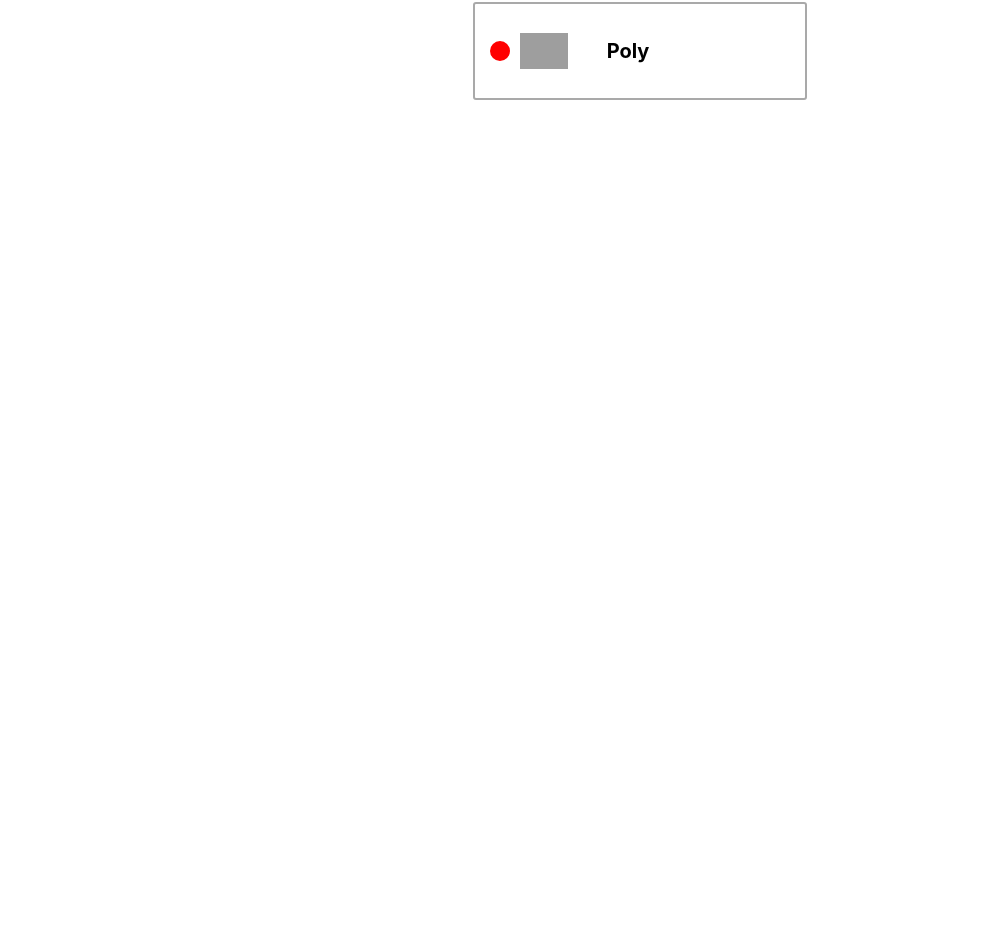
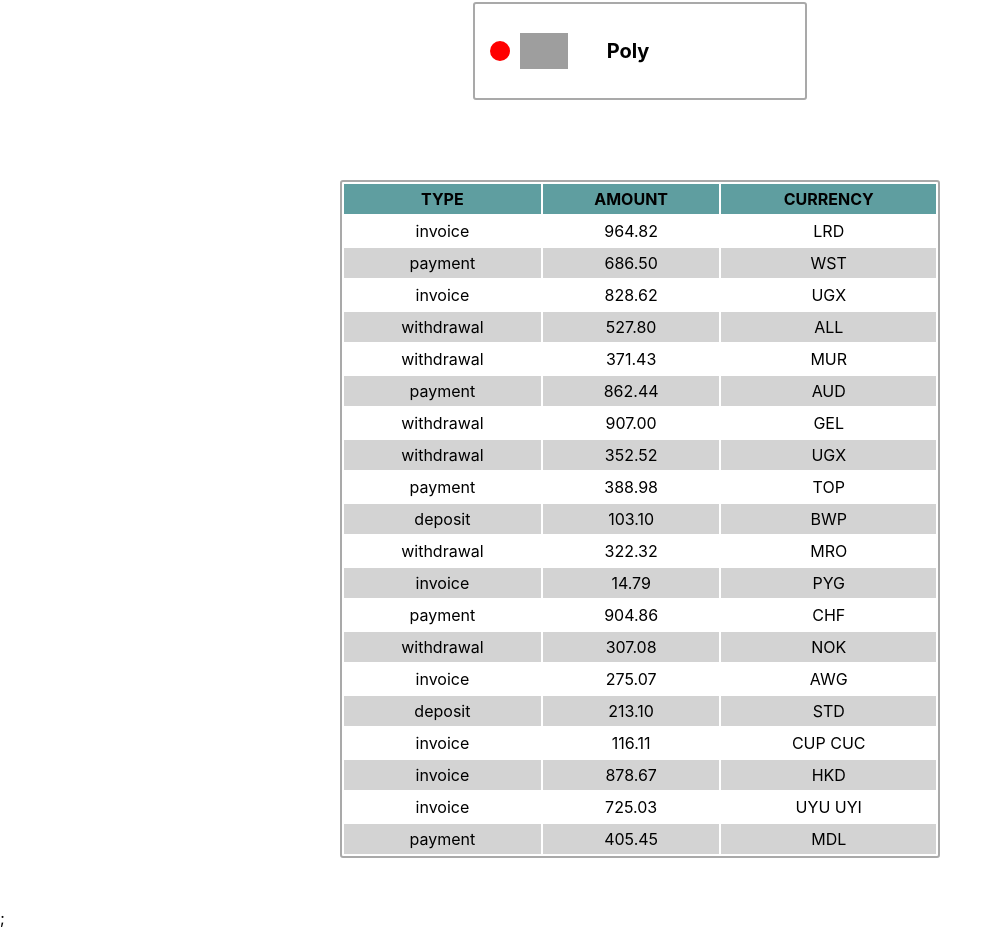
Before and after one commit to HermanMazur/goit-react-hw-01-components, a React (Create React App) app: page / in a window 1280 px wide. Shown: the part 1109-2037 px from the top of the page, without its empty margins (0-1002 px from the left). Before the commit the page ends 1209 px from the top, so only its background shows below. Built offline with nearby package versions, Linux system fonts and the light colour scheme; grey boxes are pictures that could not be loaded.

Commit message:
almost done

```diff
--- a/src/components/App.jsx
+++ b/src/components/App.jsx
@@ -4,7 +4,8 @@
 import statistics from 'data/statistics.json';
 import { FriendList } from './FriendList/FriendList';
 import friends from 'data/friends.json';
-
+import { TransactionHistory } from "./TransactonHistory/TransactionHistory";
+import transactions from "data/transactions.json";
 
 export const App = () => {
     return (
@@ -18,7 +19,7 @@
             />
             <Statistics title="Upload stats" stats={statistics} />
             <FriendList friends={friends} />
-            {/* // <TransactionHistory items={transactions} /> */}
+            <TransactionHistory items={transactions} />;
         </div>
     );
 };
--- /dev/null
+++ b/src/components/TransactonHistory/TransactionHistory.jsx
@@ -0,0 +1,36 @@
+import css from './TransactionHistory.module.css';
+import PropTypes from 'prop-types';
+
+export const TransactionHistory = ({ items }) => {
+    return (
+        <table className={css.table}>
+            <thead className={css.thead}>
+                <tr>
+                    <th>Type</th>
+                    <th>Amount</th>
+                    <th>Currency</th>
+                </tr>
+            </thead>
+
+            <tbody>
+                {items.map(({ id, type, amount, currency }) => (
+                    <tr className={css.tablerow} key={id}>
+                        <td>{type}</td>
+                        <td>{amount}</td>
+                        <td>{currency}</td>
+                    </tr>
+                ))}
+            </tbody>
+        </table>
+    );
+};
+TransactionHistory.propTypes = {
+    items: PropTypes.arrayOf(
+    PropTypes.shape({
+        id: PropTypes.string.isRequired,
+        amount: PropTypes.string.isRequired,
+        type: PropTypes.string.isRequired,
+        currency: PropTypes.string.isRequired,
+    })
+),
+};
--- /dev/null
+++ b/src/components/TransactonHistory/TransactionHistory.module.css
@@ -0,0 +1,25 @@
+.table {
+    margin: 0 auto;
+    margin-top: 80px;
+    margin-bottom: 50px;
+    width: 600px;
+    text-align: center;
+    border: 2px solid darkgray;
+    border-radius: 3px;
+}
+
+.thead {
+    background-color: cadetblue;
+}
+
+.tablerow:nth-child(2n) {
+    background-color: lightgrey;
+}
+
+tr {
+    height: 30px;
+}
+
+th {
+    text-transform: uppercase;
+}
```
